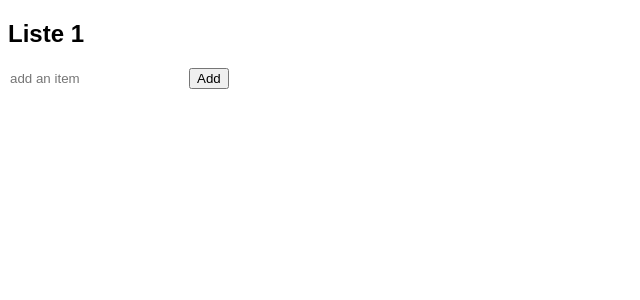
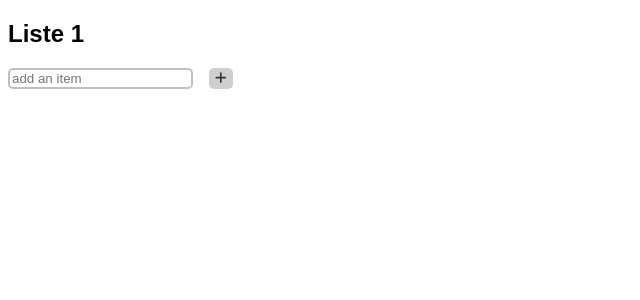
Before and after one commit to MathiasEvjen/todo-list, a React (Vite) app: page / in a window 1280 px wide. Shown: the top 300 px of the page, without its empty margins (0-640 px from the left). Built offline with nearby package versions, Linux system fonts and the light colour scheme.

Commit message:
La til css på input og knapp for å legge til gjøremål

```diff
--- a/src/List.jsx
+++ b/src/List.jsx
@@ -1,5 +1,7 @@
 import { useEffect, useState } from "react";
 import ListItem from "./ListItem";
+import { FontAwesomeIcon } from "@fortawesome/react-fontawesome";
+import { faPlus } from "@fortawesome/free-solid-svg-icons";
 
 const List = (props) => {
     const [items, setItems] = useState(() => {
@@ -33,12 +35,14 @@ const List = (props) => {
             {items.map(item => (
                 <ListItem id={item.id} text={item.text} key={item.id} delete={deleteItem}/>
             ))}
-            <input id="itemInput" onSubmit={addItem} type="text" className="add-item" placeholder="add an item"></input>
-            <button onClick={() => {
-                const el = document.getElementById("itemInput")
-                addItem(el.value)
-                el.value = "";
-                }}>Add</button>
+            <div className="input">
+                <input id="itemInput" onSubmit={addItem} type="text" className="add-item" placeholder="add an item"></input>
+                <button className="add-item-button" onClick={() => {
+                    const el = document.getElementById("itemInput")
+                    if (el.value != "") addItem(el.value);
+                    el.value = "";
+                    }}><FontAwesomeIcon icon={faPlus}/></button>
+            </div>
         </div>
     );
 }
--- a/src/index.css
+++ b/src/index.css
@@ -15,18 +15,19 @@ body {
 
 .list-item p {
     margin: 0;
+    color: rgb(48, 48, 48);
+    font-weight: bold;
 }
 
 .content {
     display: flex;
-
 }
 
 .delete-button {
     border-radius: 5px;
     border: none;
     color: rgb(77, 77, 77);
-    background-color: transparent;
+    background-color: rgb(156, 156, 156);
 
 }
 
@@ -36,6 +37,24 @@ body {
     background-color: rgb(119, 119, 119);
 }
 
+.input {
+    display: flex;
+    gap: 1rem;
+}
+
 .add-item {
+    border: 2px solid rgb(192, 192, 192);
+    border-radius: 5px;
+}
+
+.add-item-button {
     border: none;
+    border-radius: 5px;
+    background-color: rgb(207, 207, 207);
+    color: rgb(53, 53, 53);
 }
+
+.add-item-button:hover {
+    cursor: pointer;
+    background-color: rgb(168, 168, 168);
+}
```
